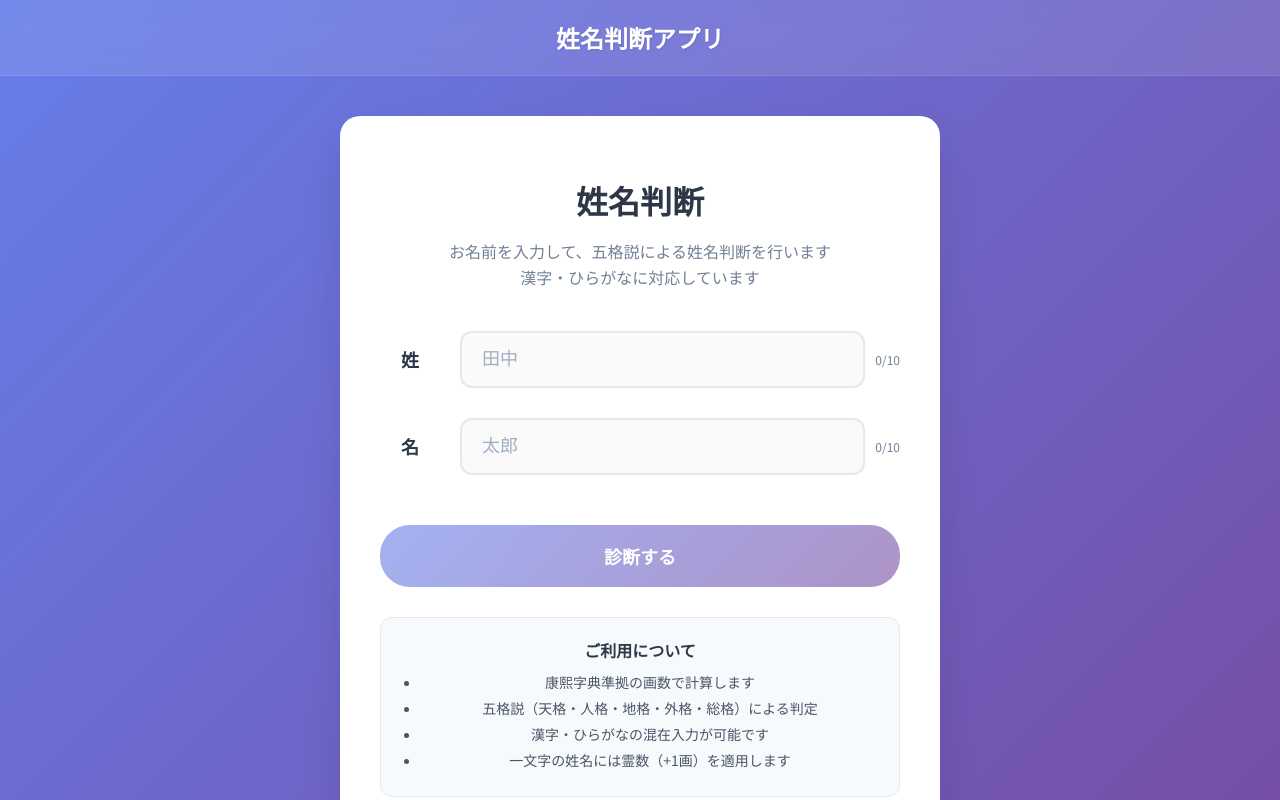
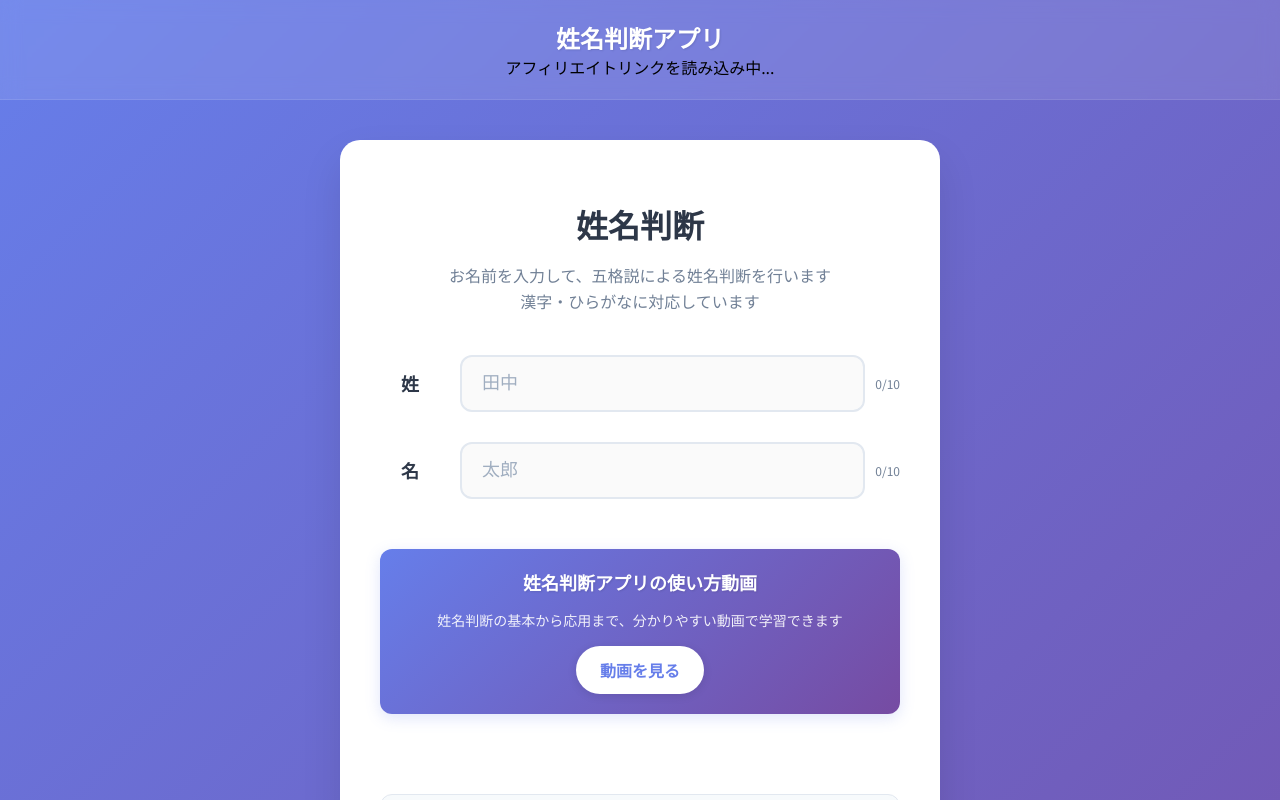
Before and after one commit to sutok/seimeihandan, a React (Create React App) app in the folder frontend/: page / in a window 1280 px wide. Shown: the top 800 px of the page. Built offline with nearby package versions, Linux system fonts and the light colour scheme.

Commit message:
add affiliate

```diff
--- /dev/null
+++ b/frontend/src/components/AffiliateBanner.js
@@ -0,0 +1,101 @@
+import React from 'react';
+import styled from 'styled-components';
+
+// Styled Components
+const AffiliateContainer = styled.div`
+  background: linear-gradient(135deg, #667eea 0%, #764ba2 100%);
+  border-radius: 12px;
+  padding: 20px;
+  margin: 20px 0;
+  text-align: center;
+  box-shadow: 0 4px 15px rgba(102, 126, 234, 0.2);
+  transition: all 0.3s ease;
+
+  &:hover {
+    transform: translateY(-2px);
+    box-shadow: 0 8px 25px rgba(102, 126, 234, 0.3);
+  }
+`;
+
+const AffiliateTitle = styled.h3`
+  color: white;
+  font-size: 18px;
+  font-weight: 700;
+  margin: 0 0 15px 0;
+  text-shadow: 1px 1px 2px rgba(0, 0, 0, 0.1);
+`;
+
+const AffiliateDescription = styled.p`
+  color: rgba(255, 255, 255, 0.9);
+  font-size: 14px;
+  margin: 0 0 15px 0;
+  line-height: 1.5;
+`;
+
+const AffiliateButton = styled.a`
+  display: inline-block;
+  background: white;
+  color: #667eea;
+  padding: 12px 24px;
+  border-radius: 25px;
+  text-decoration: none;
+  font-weight: 600;
+  font-size: 16px;
+  transition: all 0.3s ease;
+  box-shadow: 0 2px 10px rgba(0, 0, 0, 0.1);
+
+  &:hover {
+    background: #f7fafc;
+    transform: translateY(-1px);
+    box-shadow: 0 4px 15px rgba(0, 0, 0, 0.15);
+    color: #5a67d8;
+  }
+
+  &:active {
+    transform: translateY(0);
+  }
+`;
+
+const AffiliateImage = styled.img`
+  max-width: 100%;
+  height: auto;
+  border-radius: 8px;
+  margin: 10px 0;
+  box-shadow: 0 2px 8px rgba(0, 0, 0, 0.1);
+`;
+
+function AffiliateBanner({
+  title = "おすすめサービス",
+  description = "あなたの運勢をさらに詳しく知りたい方におすすめのサービスです。",
+  buttonText = "詳細を見る",
+  buttonUrl = "#",
+  imageUrl = null,
+  imageAlt = "おすすめサービス"
+}) {
+  return (
+    <AffiliateContainer>
+      <AffiliateTitle>{title}</AffiliateTitle>
+      <AffiliateDescription>{description}</AffiliateDescription>
+
+      {imageUrl && (
+        <AffiliateImage
+          src={imageUrl}
+          alt={imageAlt}
+          onError={(e) => {
+            e.target.style.display = 'none';
+          }}
+        />
+      )}
+
+      <AffiliateButton
+        href={buttonUrl}
+        target="_blank"
+        rel="noopener noreferrer"
+      >
+        {buttonText}
+      </AffiliateButton>
+    </AffiliateContainer>
+  );
+}
+
+export default AffiliateBanner;
--- a/frontend/src/components/Footer.js
+++ b/frontend/src/components/Footer.js
@@ -1,5 +1,6 @@
 import React from 'react';
 import styled from 'styled-components';
+import AffiliateBanner from './AffiliateBanner';
 
 const FooterContainer = styled.footer`
   background: rgba(255, 255, 255, 0.1);
@@ -20,6 +21,12 @@ const FooterText = styled.p`
 function Footer() {
   return (
     <FooterContainer>
+      <AffiliateBanner
+        title=""
+        description="時間を節約したいなら、クラウドワークスAIが最適解。業務の自動化で、月に20時間の余裕が生まれる！その時間を趣味や学びに使おう。"
+        buttonText="クラウドワークスAI"
+        buttonUrl="https://ordermaid.ai/d/imzecwomvlqlfrbh"
+      />
       <FooterText>
         © 2025 姓名判断アプリ | 康熙字典準拠・五格説
         <br />
--- a/frontend/src/components/Header.js
+++ b/frontend/src/components/Header.js
@@ -1,5 +1,6 @@
-import React from 'react';
+import React, { useEffect } from 'react';
 import styled from 'styled-components';
+import AffiliateBanner from './AffiliateBanner';
 
 const HeaderContainer = styled.header`
   background: rgba(255, 255, 255, 0.1);
@@ -22,9 +23,36 @@ const Logo = styled.h1`
 `;
 
 function Header() {
+  useEffect(() => {
+    // もしもアフィリエイトのスクリプトを動的に読み込み
+    const script = document.createElement('script');
+    script.type = 'text/javascript';
+    script.innerHTML = `
+(function(b,c,f,g,a,d,e){b.MoshimoAffiliateObject=a;
+b[a]=b[a]||function(){arguments.currentScript=c.currentScript
+||c.scripts[c.scripts.length-2];(b[a].q=b[a].q||[]).push(arguments)};
+c.getElementById(a)||(d=c.createElement(f),d.src=g,
+d.id=a,e=c.getElementsByTagName("body")[0],e.appendChild(d))})
+(window,document,"script","//dn.msmstatic.com/site/cardlink/bundle.js?20220329","msmaflink");
+msmaflink({"n":"【公式販売】CONC リンクル インジェクション 2.5mL ｜ コンク マイクロニードル 美容液 目元 口元 シワ リンクル美容液 エイジングケア ハリ 弾力 部分美容液 レチノール 痛いコスメ 美容医療コスメ 針美容液","b":"","t":"","d":"https:\/\/thumbnail.image.rakuten.co.jp","c_p":"\/@0_mall\/midorimushishop\/cabinet","p":["\/thumb\/normal\/ml17490100_250725.jpg","\/flick\/2024\/ml17490100_0222_01.jpg","\/flick\/2025\/ml17490100_0324_02.jpg"],"u":{"u":"https:\/\/item.rakuten.co.jp\/midorimushishop\/ml17490100\/","t":"rakuten","r_v":""},"v":"2.1","b_l":[{"id":2,"u_tx":"楽天市場で見る","u_bc":"#f76956","u_url":"https:\/\/item.rakuten.co.jp\/midorimushishop\/ml17490100\/","a_id":5169165,"p_id":54,"pl_id":27059,"pc_id":54,"s_n":"rakuten","u_so":1}],"eid":"Fnih6","s":"s"});
+    `;
+    document.head.appendChild(script);
+
+    return () => {
+      // クリーンアップ
+      document.head.removeChild(script);
+    };
+  }, []);
   return (
     <HeaderContainer>
       <Logo>姓名判断アプリ</Logo>
+        <div id="msmaflink-Fnih6">アフィリエイトリンクを読み込み中...</div>
+      {/* <AffiliateBanner
+        title=""
+        description="リンクルインジェクション 2.5mL マイクロニードル ニードルセラム 針美容液 ほうれい線 ハリ 弾力 目の下 目元 口元 ニードルショット ニードル美容液 レチノール配合"
+        buttonText="Amazonで見る"
+        buttonUrl="https://www.amazon.co.jp/CONC-%E3%83%AA%E3%83%B3%E3%82%AF%E3%83%AB%E3%82%A4%E3%83%B3%E3%82%B8%E3%82%A7%E3%82%AF%E3%82%B7%E3%83%A7%E3%83%B3-2-5ml-%E3%83%8B%E3%83%BC%E3%83%89%E3%83%AB%E3%82%B7%E3%83%A7%E3%83%83%E3%83%88-%E3%83%AC%E3%83%81%E3%83%8E%E3%83%BC%E3%83%AB/dp/B0C855Y9MD/ref=sr_1_1_sspa?crid=1W84A1IJLXZYS&dib=eyJ2IjoiMSJ9.HflnnI6sGlYShM6teojnTp-lWDmcL3eG1G9TmcjcRxKvP2CHoRfWhbqDhL98W4ZEhvIAIKa0M8J3Xj7hXkBjoRM90F3urIYSEUBYcn7tYLYxRlLgJxbukCAcCn4TuUOz-VhduB_miGXOiVdDCn_dQs6ne046msAq9YAt2qftNl0qEsIaY8tUfH8PxU8YCAQ4rYjm1ggXXVk_esAf9B0TYwGNXm5_g04K74ye2gnjuqHIqVVg4Ea4yUuEQEAMnCI1fcvc_-sv3FRx5DHAN9CLHajmODJBHOttMcohnPkmilY.AU4jL7YA_YvZuRb8Ey6XCiwqf-gilTt9JRBfiUTogcY&dib_tag=se&keywords=%E3%83%A6%E3%83%BC%E3%82%B0%E3%83%AC%E3%83%8A+%E3%83%AA%E3%83%B3%E3%82%AF%E3%83%AB%E3%82%A4%E3%83%B3%E3%82%B8%E3%82%A7%E3%82%AF%E3%82%B7%E3%83%A7%E3%83%B3&qid=1757723788&sprefix=%E3%83%A6%E3%83%BC%E3%82%B0%E3%83%AC%E3%83%8A%E3%80%80%E3%83%AA%E3%83%B3%E3%82%AF%E3%83%AB%2Caps%2C183&sr=8-1-spons&sp_csd=d2lkZ2V0TmFtZT1zcF9hdGY&psc=1"
+      /> */}
     </HeaderContainer>
   );
 }
--- a/frontend/src/components/NameInputForm.js
+++ b/frontend/src/components/NameInputForm.js
@@ -1,5 +1,6 @@
 import React, { useState } from 'react';
 import styled from 'styled-components';
+import AffiliateBanner from './AffiliateBanner';
 
 // Styled Components
 const FormContainer = styled.div`
@@ -268,10 +269,12 @@ function NameInputForm({ onSubmit }) {
           </div>
         )}
 
-        <SubmitButton type="submit" disabled={isSubmitDisabled}>
-          診断する
-        </SubmitButton>
-      </Form>
+        <AffiliateBanner
+          title="姓名判断アプリの使い方動画"
+          description="姓名判断の基本から応用まで、分かりやすい動画で学習できます"
+          buttonText="動画を見る"
+          buttonUrl="https://example.com/affiliate4"
+        />
 
         <InfoText>
           <InfoTitle>ご利用について</InfoTitle>
@@ -282,6 +285,18 @@ function NameInputForm({ onSubmit }) {
             <li>一文字の姓名には霊数（+1画）を適用します</li>
           </InfoList>
         </InfoText>
+
+        <AffiliateBanner
+          title="姓名判断の歴史と文化"
+          description="姓名判断の起源から現代まで、日本の姓名文化について学べるコンテンツ"
+          buttonText="文化を学ぶ"
+          buttonUrl="https://example.com/affiliate5"
+        />
+
+        <SubmitButton type="submit" disabled={isSubmitDisabled}>
+          診断する
+        </SubmitButton>
+      </Form>
     </FormContainer>
   );
 }
--- a/frontend/src/components/ResultDisplay.js
+++ b/frontend/src/components/ResultDisplay.js
@@ -1,5 +1,6 @@
 import React from 'react';
 import styled from 'styled-components';
+import AffiliateBanner from './AffiliateBanner';
 
 // Styled Components
 const ResultContainer = styled.div`
@@ -247,6 +248,14 @@ function ResultDisplay({ result, lastName, firstName }) {
         </GogakuGrid>
       </GogakuSection>
 
+      {/* アフィリエイト表示 */}
+      <AffiliateBanner
+        title="姓名判断の専門書籍"
+        description="姓名判断の理論を深く学びたい方におすすめの専門書と参考資料"
+        buttonText="専門書籍を見る"
+        buttonUrl="https://example.com/affiliate3"
+      />
+
       {/* 補足説明 */}
       <div style={{
         background: '#f7fafc',
```
Also changed, not shown: 1 other file (tests, documents, lock files or other folders). Lines whose indentation alone changed are shown as unchanged.
